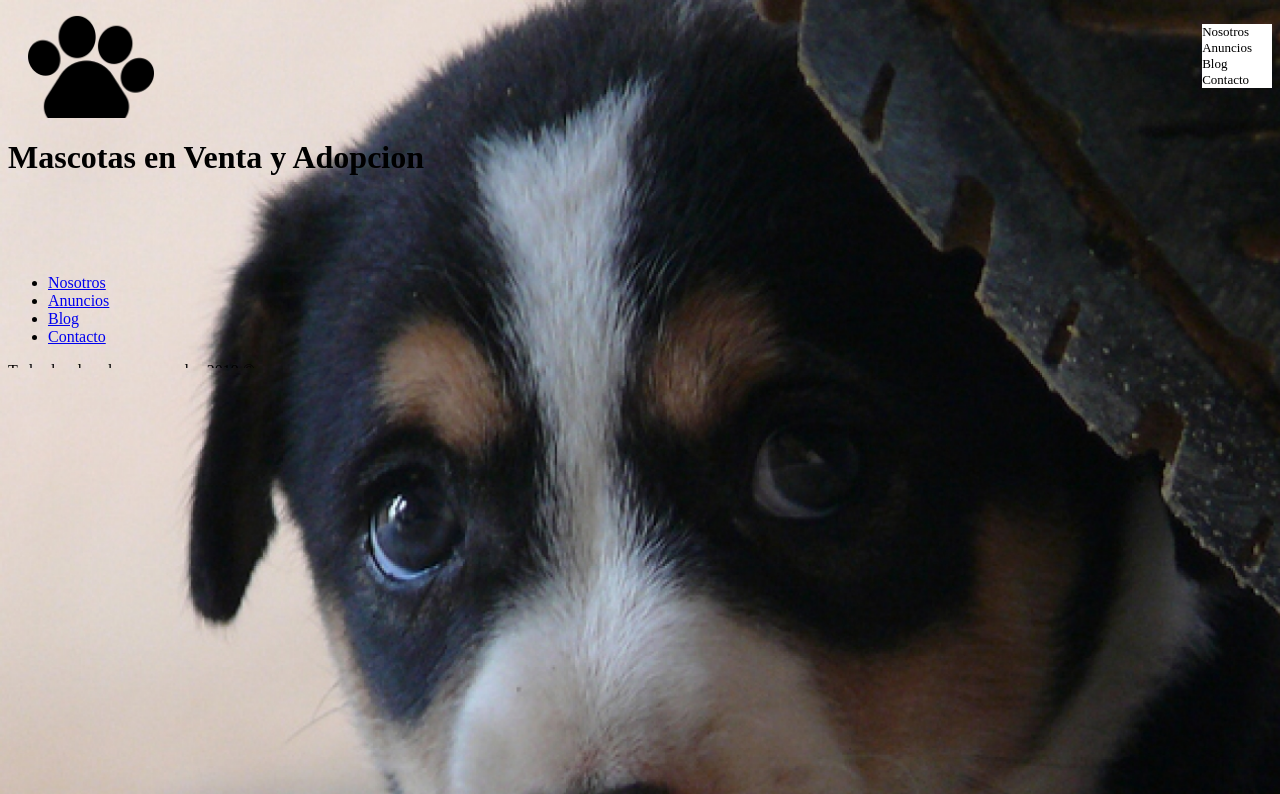
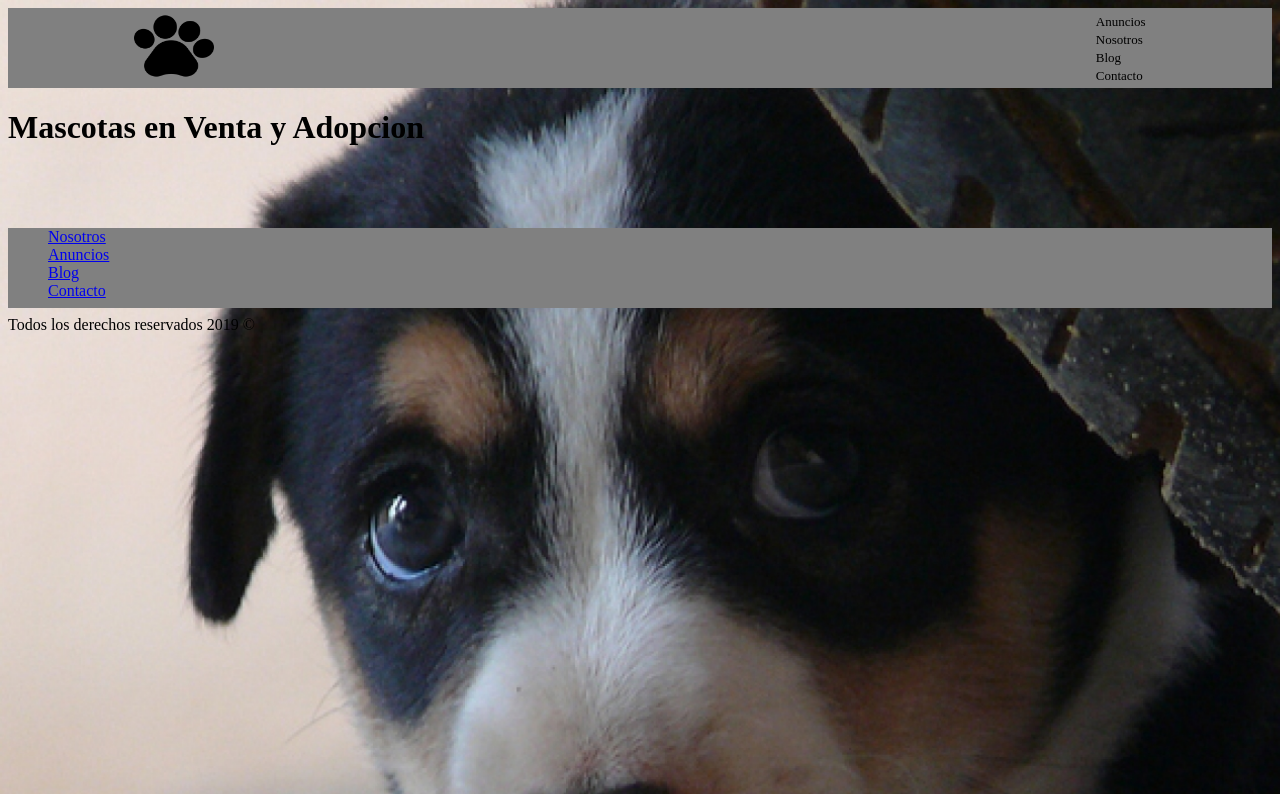
Before and after one commit to BayonLucas/2doP-LaboIII-2022.11.22, a website: page index.html in a window 1280 px wide. Shown: the top 794 px of the page. Drawn offline with Linux system fonts and the light colour scheme; no server answers.

Commit message:
css cambios principal

```diff
--- a/css/Principal.css
+++ b/css/Principal.css
@@ -5,58 +5,12 @@ body{
     background-size: cover;
 }
 
-header, footer{
-    width: 100%;
-    height: 110px;
-    margin: 0;
-    overflow: auto;
-
-}
-.ancho{
-    width: 100%;
-    height: 70px;
-}
-#nav-logo{
-    width: 10%;
-    float: left;
-}
-#nav-logo>a>img{
-    width: 100%;
-    height: 100%;
-    padding-left: 20px;
-    padding-right: 20px;
-    margin: 0%;
-    border: 0ch;
-
-}
-#nav-container>ul{
-    display: block;
-    list-style: none;
-    float: right;
-}
-
-#nav-container>ul>li>a{
-    background-color: white;
-    color: black;
-    position: relative;
-    display: block;
-    text-decoration: none;
-    border: none;
-    padding-right: 20px;
-    font-size: 13px;
-}
-
-
-
-
-
 #anuncios-container{
     padding: 20px;
     margin: 20px;
     width: 75%;
     display: flex;
     flex-flow: column;
-    flex
 }
 .card {
     margin: 3px;
@@ -65,3 +19,35 @@ header, footer{
     display: inline-block;
     width: 75%;
 }
+
+
+header{
+    display: flex;
+    justify-content: center;
+}
+header, footer{
+    background-color: gray;
+    width: 100%;
+    height: 80px;
+    margin: 0;
+
+}
+li{
+    list-style: none;
+}
+.links{
+    color: black;
+    text-decoration: none;
+    font-size: 13px;
+    font: bold;
+}
+#logo{
+    width: 80px;
+    height: 70px;
+}
+#nav-header{
+    width: 80%;
+    display: flex;
+    justify-content: space-between;
+    align-items: center;
+}
--- a/index.html
+++ b/index.html
@@ -9,23 +9,16 @@
 </head>
 <body>
     <header>
-        <div id="ancho">
-            <div id="nav-logo">
-                <a href="#" title="Pagina Principal">
-                    <img id="logo" src="./img/logo.png" alt="logo">
-                </a>
-            </div>
-
-        </div>
-        <nav>
-            <div id="nav-container">
-                <ul>
-                    <li ><a href="#nosotros">Nosotros</a></li>
-                    <li ><a href="./Adm.html" >Anuncios</a></li>
-                    <li ><a href="#blog">Blog</a></li>
-                    <li ><a href="#contacto">Contacto</a></li>
-                </ul>
-            </div>
+        <nav id="nav-header">
+            <a href="./index.html" title="Pagina Principal">
+                <img id="logo" src="./img/logo.png" alt="logo">
+            </a>
+            <ul>
+                <li ><a class="links" href="#anuncios">Anuncios</a></li>
+                <li ><a class="links" href="#nosotros">Nosotros</a></li>
+                <li ><a class="links" href="#blog">Blog</a></li>
+                <li ><a class="links" href="#contacto">Contacto</a></li>
+            </ul>
         </nav>
     </header>
 
```
